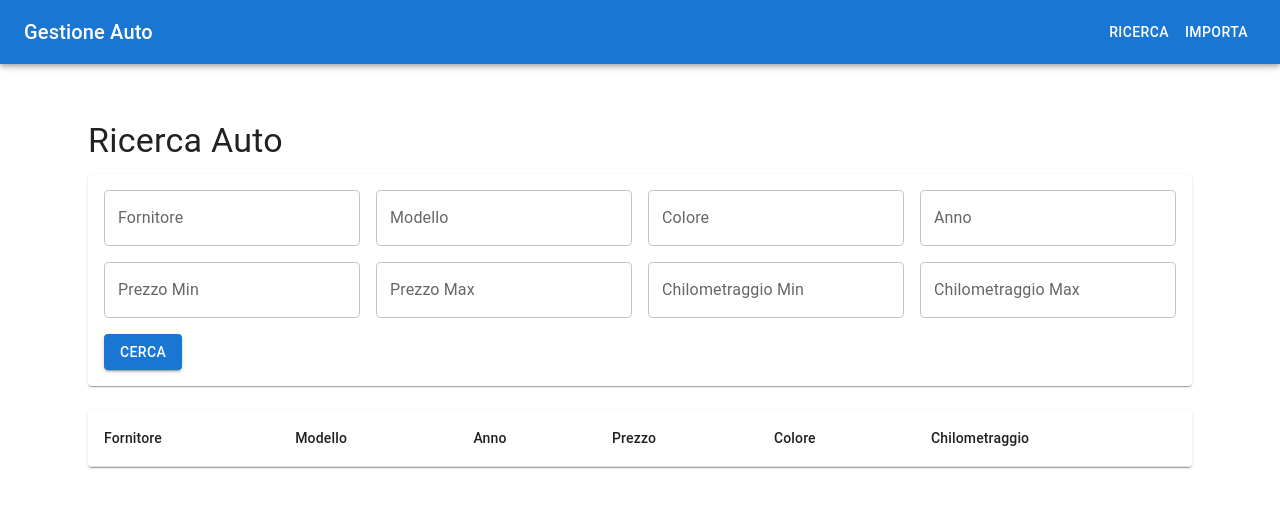
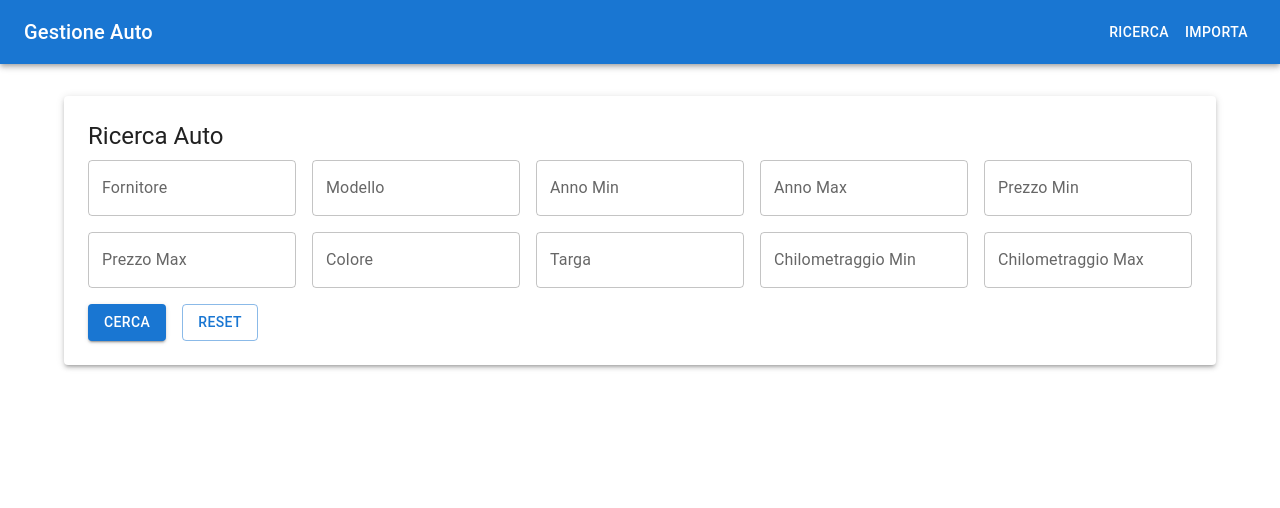
Before and after one commit to Confry87/Novicars, a React (Vite) app in the folder frontend/: page / in a window 1280 px wide. Shown: the top 508 px of the page. Built offline with nearby package versions, Linux system fonts and the light colour scheme.

Commit message:
Fix: Aggiornati i tipi e i componenti per utilizzare apiService

```diff
--- a/frontend/src/components/AutoSearch.tsx
+++ b/frontend/src/components/AutoSearch.tsx
@@ -1,9 +1,9 @@
-import React, { useState } from 'react';
+import React, { useState, useEffect } from 'react';
 import {
     Box,
     TextField,
     Button,
-    Grid,
+    Typography,
     Paper,
     Table,
     TableBody,
@@ -11,152 +11,192 @@ import {
     TableContainer,
     TableHead,
     TableRow,
-    Typography,
     CircularProgress,
+    Alert,
 } from '@mui/material';
-import { Auto, SearchFilters } from '../types';
-import { autoService } from '../services/api';
+import { apiService } from '../services/api';
+import { Auto } from '../types';
 
 export const AutoSearch: React.FC = () => {
+    const [filters, setFilters] = useState({
+        fornitore: '',
+        modello: '',
+        annoMin: '',
+        annoMax: '',
+        prezzoMin: '',
+        prezzoMax: '',
+        colore: '',
+        targa: '',
+        chilometraggioMin: '',
+        chilometraggioMax: '',
+    });
     const [autos, setAutos] = useState<Auto[]>([]);
     const [loading, setLoading] = useState(false);
-    const [filters, setFilters] = useState<SearchFilters>({});
+    const [error, setError] = useState<string | null>(null);
 
     const handleSearch = async () => {
         setLoading(true);
+        setError(null);
         try {
-            const data = await autoService.getAutos(filters);
+            const data = await apiService.searchAutos(filters);
             setAutos(data);
-        } catch (error) {
-            console.error('Errore durante la ricerca:', error);
+        } catch (err) {
+            setError('Errore durante la ricerca delle auto');
+            console.error('Errore:', err);
         } finally {
             setLoading(false);
         }
     };
 
-    const handleFilterChange = (field: keyof SearchFilters, value: string | number) => {
-        setFilters(prev => ({
-            ...prev,
-            [field]: value,
-        }));
+    const handleReset = () => {
+        setFilters({
+            fornitore: '',
+            modello: '',
+            annoMin: '',
+            annoMax: '',
+            prezzoMin: '',
+            prezzoMax: '',
+            colore: '',
+            targa: '',
+            chilometraggioMin: '',
+            chilometraggioMax: '',
+        });
+        setAutos([]);
     };
 
     return (
-        <Box sx={{ p: 3 }}>
-            <Typography variant="h4" gutterBottom>
+        <Box>
+            <Paper elevation={3} sx={{ p: 3, mb: 3 }}>
+                <Typography variant="h5" gutterBottom>
                     Ricerca Auto
                 </Typography>
 
-            <Paper sx={{ p: 2, mb: 3 }}>
-                <Grid container spacing={2}>
-                    <Grid item xs={12} sm={6} md={3}>
+                <Box sx={{ display: 'grid', gridTemplateColumns: 'repeat(auto-fit, minmax(200px, 1fr))', gap: 2 }}>
                     <TextField
+                        label="Fornitore"
+                        value={filters.fornitore}
+                        onChange={(e) => setFilters({ ...filters, fornitore: e.target.value })}
                         fullWidth
-                            label="Fornitore"
-                            value={filters.fornitore || ''}
-                            onChange={(e: React.ChangeEvent<HTMLInputElement>) => handleFilterChange('fornitore', e.target.value)}
                     />
-                    </Grid>
-                    <Grid item xs={12} sm={6} md={3}>
                     <TextField
+                        label="Modello"
+                        value={filters.modello}
+                        onChange={(e) => setFilters({ ...filters, modello: e.target.value })}
                         fullWidth
-                            label="Modello"
-                            value={filters.modello || ''}
-                            onChange={(e: React.ChangeEvent<HTMLInputElement>) => handleFilterChange('modello', e.target.value)}
                     />
-                    </Grid>
-                    <Grid item xs={12} sm={6} md={3}>
                     <TextField
+                        label="Anno Min"
+                        type="number"
+                        value={filters.annoMin}
+                        onChange={(e) => setFilters({ ...filters, annoMin: e.target.value })}
                         fullWidth
+                    />
+                    <TextField
+                        label="Anno Max"
+                        type="number"
+                        value={filters.annoMax}
+                        onChange={(e) => setFilters({ ...filters, annoMax: e.target.value })}
+                        fullWidth
+                    />
+                    <TextField
+                        label="Prezzo Min"
+                        type="number"
+                        value={filters.prezzoMin}
+                        onChange={(e) => setFilters({ ...filters, prezzoMin: e.target.value })}
+                        fullWidth
+                    />
+                    <TextField
+                        label="Prezzo Max"
+                        type="number"
+                        value={filters.prezzoMax}
+                        onChange={(e) => setFilters({ ...filters, prezzoMax: e.target.value })}
+                        fullWidth
+                    />
+                    <TextField
                         label="Colore"
-                            value={filters.colore || ''}
-                            onChange={(e: React.ChangeEvent<HTMLInputElement>) => handleFilterChange('colore', e.target.value)}
+                        value={filters.colore}
+                        onChange={(e) => setFilters({ ...filters, colore: e.target.value })}
+                        fullWidth
                     />
-                    </Grid>
-                    <Grid item xs={12} sm={6} md={3}>
                     <TextField
+                        label="Targa"
+                        value={filters.targa}
+                        onChange={(e) => setFilters({ ...filters, targa: e.target.value })}
                         fullWidth
+                    />
+                    <TextField
+                        label="Chilometraggio Min"
                         type="number"
-                            label="Anno"
-                            value={filters.anno || ''}
-                            onChange={(e: React.ChangeEvent<HTMLInputElement>) => handleFilterChange('anno', parseInt(e.target.value))}
+                        value={filters.chilometraggioMin}
+                        onChange={(e) => setFilters({ ...filters, chilometraggioMin: e.target.value })}
+                        fullWidth
                     />
-                    </Grid>
-                    <Grid item xs={12} sm={6} md={3}>
                     <TextField
+                        label="Chilometraggio Max"
+                        type="number"
+                        value={filters.chilometraggioMax}
+                        onChange={(e) => setFilters({ ...filters, chilometraggioMax: e.target.value })}
                         fullWidth
-                            type="number"
-                            label="Prezzo Min"
-                            value={filters.prezzoMin || ''}
-                            onChange={(e: React.ChangeEvent<HTMLInputElement>) => handleFilterChange('prezzoMin', parseFloat(e.target.value))}
                     />
-                    </Grid>
-                    <Grid item xs={12} sm={6} md={3}>
-                        <TextField
-                            fullWidth
-                            type="number"
-                            label="Prezzo Max"
-                            value={filters.prezzoMax || ''}
-                            onChange={(e: React.ChangeEvent<HTMLInputElement>) => handleFilterChange('prezzoMax', parseFloat(e.target.value))}
-                        />
-                    </Grid>
-                    <Grid item xs={12} sm={6} md={3}>
-                        <TextField
-                            fullWidth
-                            type="number"
-                            label="Chilometraggio Min"
-                            value={filters.chilometraggioMin || ''}
-                            onChange={(e: React.ChangeEvent<HTMLInputElement>) => handleFilterChange('chilometraggioMin', parseInt(e.target.value))}
-                        />
-                    </Grid>
-                    <Grid item xs={12} sm={6} md={3}>
-                        <TextField
-                            fullWidth
-                            type="number"
-                            label="Chilometraggio Max"
-                            value={filters.chilometraggioMax || ''}
-                            onChange={(e: React.ChangeEvent<HTMLInputElement>) => handleFilterChange('chilometraggioMax', parseInt(e.target.value))}
-                        />
-                    </Grid>
-                    <Grid item xs={12}>
+                </Box>
+
+                <Box sx={{ mt: 2, display: 'flex', gap: 2 }}>
                     <Button
                         variant="contained"
                         onClick={handleSearch}
                         disabled={loading}
                         startIcon={loading ? <CircularProgress size={20} /> : null}
                     >
-                            Cerca
+                        {loading ? 'Ricerca in corso...' : 'Cerca'}
                     </Button>
-                    </Grid>
-                </Grid>
+                    <Button variant="outlined" onClick={handleReset}>
+                        Reset
+                    </Button>
+                </Box>
             </Paper>
 
+            {error && (
+                <Alert severity="error" sx={{ mb: 2 }}>
+                    {error}
+                </Alert>
+            )}
+
+            {autos.length > 0 && (
                 <TableContainer component={Paper}>
                     <Table>
                         <TableHead>
                             <TableRow>
+                                <TableCell>ID</TableCell>
                                 <TableCell>Fornitore</TableCell>
                                 <TableCell>Modello</TableCell>
                                 <TableCell>Anno</TableCell>
                                 <TableCell>Prezzo</TableCell>
                                 <TableCell>Colore</TableCell>
+                                <TableCell>Targa</TableCell>
                                 <TableCell>Chilometraggio</TableCell>
+                                <TableCell>Data Importazione</TableCell>
                             </TableRow>
                         </TableHead>
                         <TableBody>
                             {autos.map((auto) => (
                                 <TableRow key={auto.id}>
-                                <TableCell>{auto.fornitore || '-'}</TableCell>
-                                <TableCell>{auto.modello || '-'}</TableCell>
-                                <TableCell>{auto.anno || '-'}</TableCell>
-                                <TableCell>€{auto.prezzo ? auto.prezzo.toLocaleString() : '-'}</TableCell>
-                                <TableCell>{auto.colore || '-'}</TableCell>
-                                <TableCell>{auto.chilometraggio ? `${auto.chilometraggio.toLocaleString()} km` : '-'}</TableCell>
+                                    <TableCell>{auto.id}</TableCell>
+                                    <TableCell>{auto.fornitore}</TableCell>
+                                    <TableCell>{auto.modello}</TableCell>
+                                    <TableCell>{auto.anno}</TableCell>
+                                    <TableCell>€{auto.prezzo.toLocaleString()}</TableCell>
+                                    <TableCell>{auto.colore}</TableCell>
+                                    <TableCell>{auto.targa}</TableCell>
+                                    <TableCell>{auto.chilometraggio?.toLocaleString()}</TableCell>
+                                    <TableCell>
+                                        {new Date(auto.data_importazione).toLocaleString()}
+                                    </TableCell>
                                 </TableRow>
                             ))}
                         </TableBody>
                     </Table>
                 </TableContainer>
+            )}
         </Box>
     );
 };
```
Also changed, not shown: frontend/src/types.ts (+13 -11 lines). Lines whose indentation alone changed are shown as unchanged.
